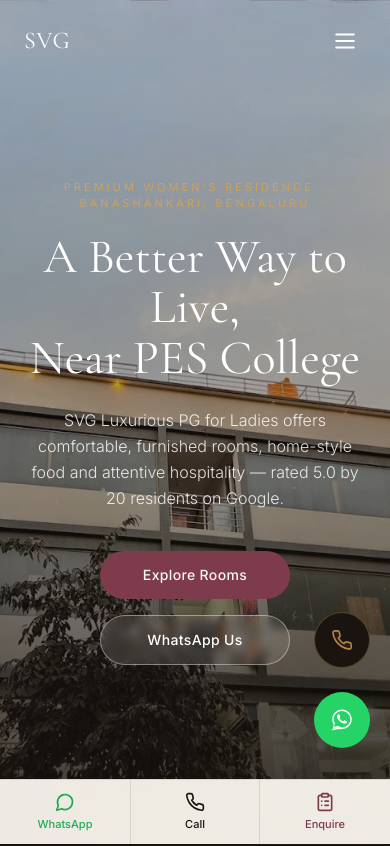
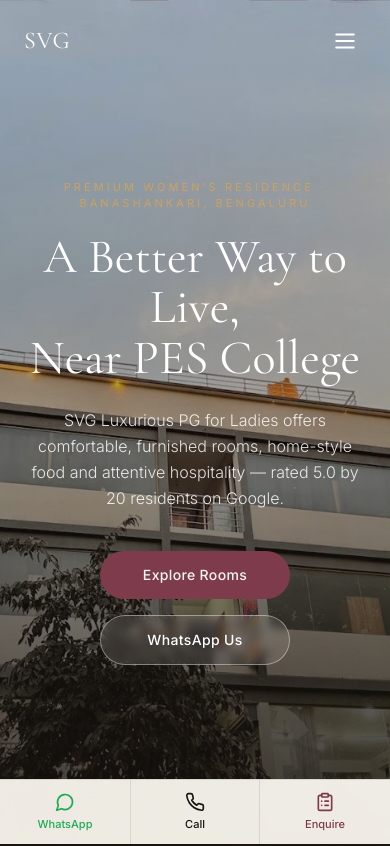
Before and after one commit to Syamsai-Reddy/SVG-LUXURIOUS-PG-FOR-LADIES, a React (Vite) app: page / in a window 390 px wide. Shown: the top 846 px of the page. Built offline with nearby package versions, Linux system fonts and the light colour scheme.

Commit message:
Fix floating contact buttons overlapping content on mobile/tablet
Show the bottom action bar through tablet sizes and only switch to
the floating call/WhatsApp buttons at lg+, where there's enough side
margin for them to clear grid content instead of covering it.

```diff
--- a/src/App.jsx
+++ b/src/App.jsx
@@ -20,7 +20,7 @@
 
 export default function App() {
   return (
-    <div className="pb-16 sm:pb-0">
+    <div className="pb-16 lg:pb-0">
       <Navbar />
       <Hero />
       <Highlights />
--- a/src/components/CallFloat.jsx
+++ b/src/components/CallFloat.jsx
@@ -11,7 +11,7 @@
       animate={{ opacity: 1, scale: 1 }}
       transition={{ delay: 0.85, duration: 0.4 }}
       whileHover={{ scale: 1.06 }}
-      className="fixed bottom-44 sm:bottom-24 right-5 sm:right-7 z-40 flex items-center justify-center h-14 w-14 rounded-full bg-charcoal border border-gold/40 shadow-soft"
+      className="hidden lg:flex fixed bottom-24 right-7 z-40 items-center justify-center h-14 w-14 rounded-full bg-charcoal border border-gold/40 shadow-soft"
     >
       <Phone className="text-gold" size={22} strokeWidth={1.75} fill="currentColor" fillOpacity={0.08} />
     </motion.a>
--- a/src/components/MobileActionBar.jsx
+++ b/src/components/MobileActionBar.jsx
@@ -3,7 +3,7 @@
 
 export default function MobileActionBar() {
   return (
-    <div className="sm:hidden fixed bottom-0 inset-x-0 z-40 bg-ivory/95 backdrop-blur-md border-t border-charcoal/10 shadow-soft">
+    <div className="lg:hidden fixed bottom-0 inset-x-0 z-40 bg-ivory/95 backdrop-blur-md border-t border-charcoal/10 shadow-soft">
       <div className="grid grid-cols-3">
         <a
           href={waLink(defaultWaMessage)}
--- a/src/components/WhatsAppFloat.jsx
+++ b/src/components/WhatsAppFloat.jsx
@@ -12,7 +12,7 @@
       animate={{ opacity: 1, scale: 1 }}
       transition={{ delay: 1, duration: 0.4 }}
       whileHover={{ scale: 1.06 }}
-      className="fixed bottom-24 sm:bottom-7 right-5 sm:right-7 z-40 flex items-center justify-center h-14 w-14 rounded-full bg-[#25D366] shadow-soft"
+      className="hidden lg:flex fixed bottom-7 right-7 z-40 items-center justify-center h-14 w-14 rounded-full bg-[#25D366] shadow-soft"
     >
       <svg viewBox="0 0 32 32" width="26" height="26" fill="white" aria-hidden="true">
         <path d="M16.001 3C9.373 3 4 8.373 4 15c0 2.386.696 4.61 1.897 6.481L4 29l7.723-1.865A11.94 11.94 0 0 0 16.001 27C22.628 27 28 21.627 28 15S22.628 3 16.001 3zm0 21.818a9.78 9.78 0 0 1-4.996-1.367l-.358-.213-4.583 1.107 1.225-4.465-.234-.365A9.77 9.77 0 0 1 5.818 15c0-5.62 4.564-10.182 10.183-10.182 5.62 0 10.182 4.563 10.182 10.182 0 5.619-4.563 10.182-10.182 10.182zm5.598-7.634c-.307-.153-1.816-.897-2.098-.999-.281-.102-.486-.153-.69.154-.205.307-.792.998-.972 1.204-.179.205-.358.23-.665.077-.307-.154-1.296-.478-2.469-1.524-.913-.814-1.529-1.82-1.708-2.127-.179-.307-.019-.473.134-.626.138-.137.307-.358.46-.537.154-.18.205-.307.307-.512.102-.205.051-.384-.026-.537-.077-.154-.69-1.664-.945-2.28-.249-.598-.502-.517-.69-.526l-.588-.01c-.205 0-.537.077-.818.384-.281.307-1.073 1.05-1.073 2.561s1.099 2.972 1.252 3.177c.154.205 2.163 3.302 5.24 4.63.732.316 1.303.505 1.748.646.734.234 1.402.201 1.931.122.589-.088 1.816-.742 2.072-1.459.256-.716.256-1.33.179-1.458-.076-.128-.281-.205-.588-.358z" />
--- a/src/index.css
+++ b/src/index.css
@@ -42,7 +42,7 @@
 }
 
 .container-px {
-  @apply px-6 md:px-10 lg:px-16;
+  @apply px-6 md:px-10 lg:px-24;
 }
 
 .btn-primary {
```
